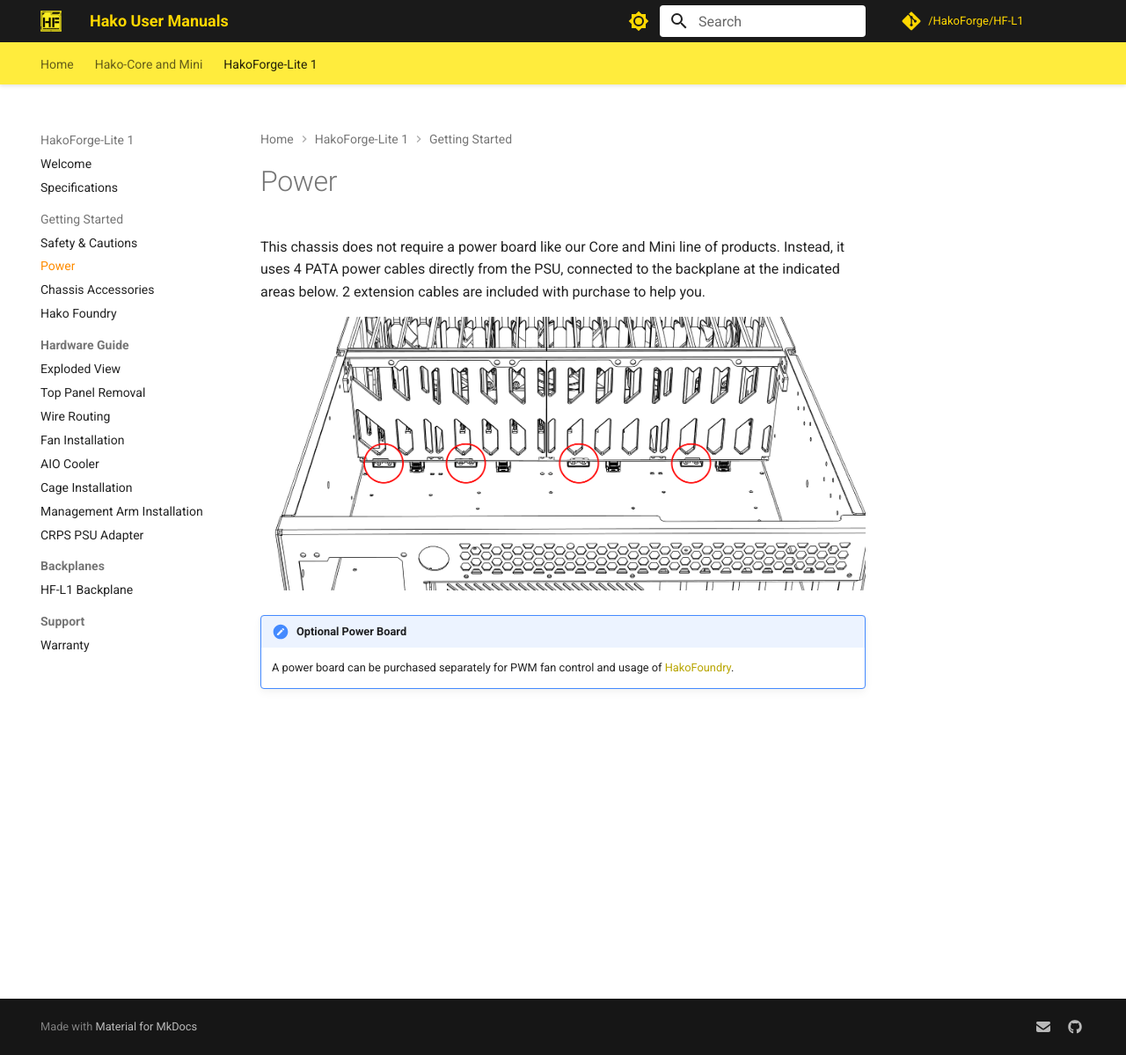
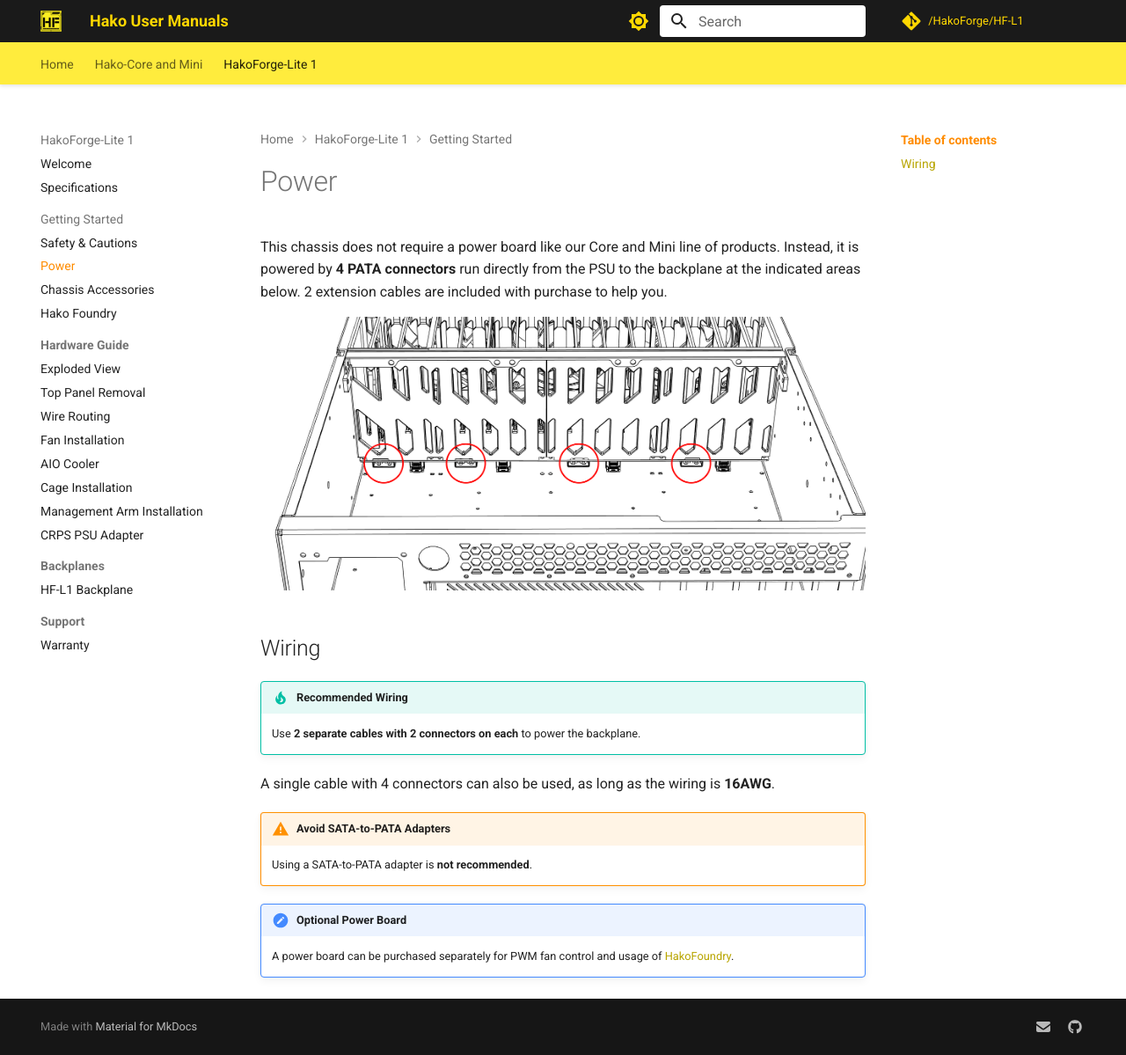
Before and after one commit to HakoForge/Hako-mkdocs, an MkDocs documentation site: the page built from docs/hf-l1/power.md, in a window 1280 px wide and 1199 px high. Shown: the whole window at 88% size. Built offline with MkDocs 1.6.1 and Material for MkDocs 9.7.7, drawn with Linux system fonts in a browser that asks for light colours; comment, search, counter and statistics services are not loaded; the version menu is left out.

Commit message:
HF-L1: expand Power page with wiring guidance and PATA wording fix

```diff
--- a/docs/hf-l1/power.md
+++ b/docs/hf-l1/power.md
@@ -1,6 +1,6 @@
 # Power
 
-This chassis does not require a power board like our Core and Mini line of products. Instead, it uses 4 PATA power cables directly from the PSU, connected to the backplane at the indicated areas below. 2 extension cables are included with purchase to help you.
+This chassis does not require a power board like our Core and Mini line of products. Instead, it is powered by **4 PATA connectors** run directly from the PSU to the backplane at the indicated areas below. 2 extension cables are included with purchase to help you.
 
 <div align="center" markdown="1">
 
@@ -8,5 +8,15 @@
 
 </div>
 
+## Wiring
+
+!!! tip "Recommended Wiring"
+    Use **2 separate cables with 2 connectors on each** to power the backplane.
+
+A single cable with 4 connectors can also be used, as long as the wiring is **16AWG**.
+
+!!! warning "Avoid SATA-to-PATA Adapters"
+    Using a SATA-to-PATA adapter is **not recommended**.
+
 !!! note "Optional Power Board"
     A power board can be purchased separately for PWM fan control and usage of [HakoFoundry](foundry.md).
```
